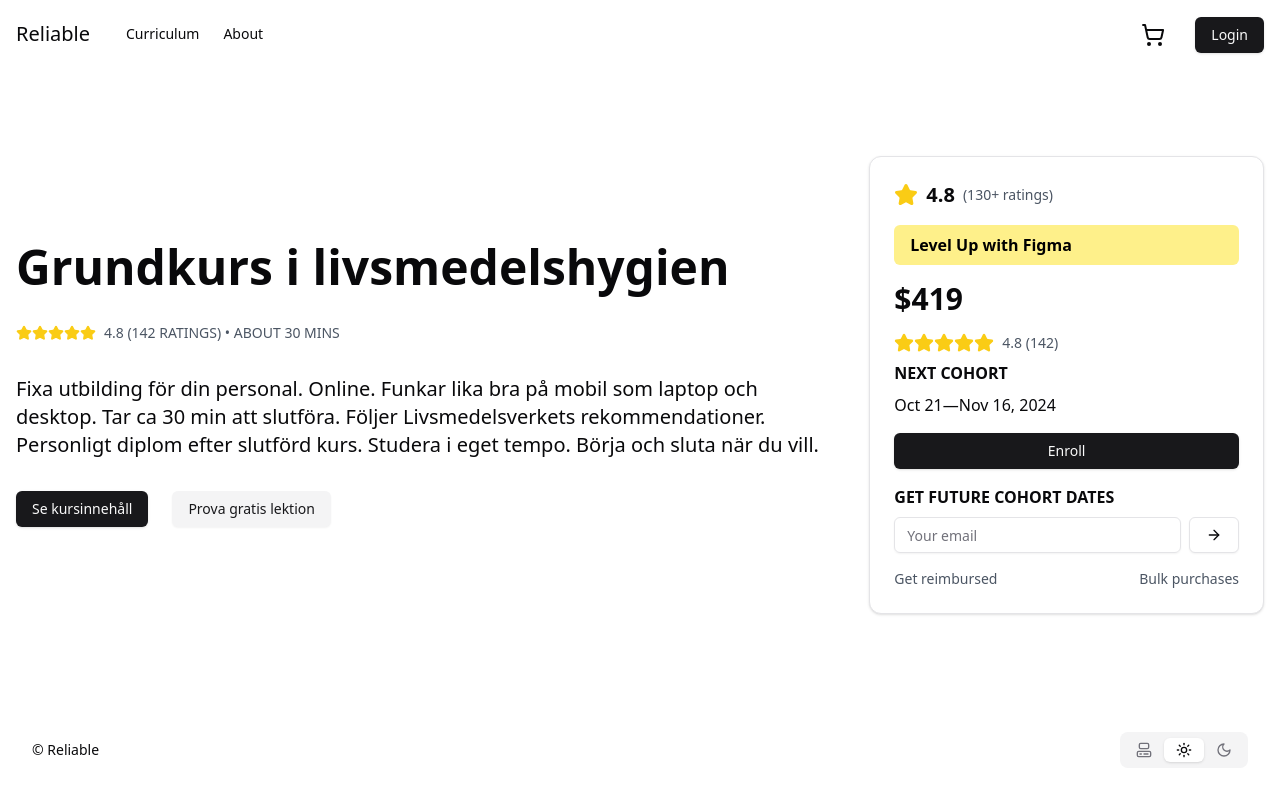
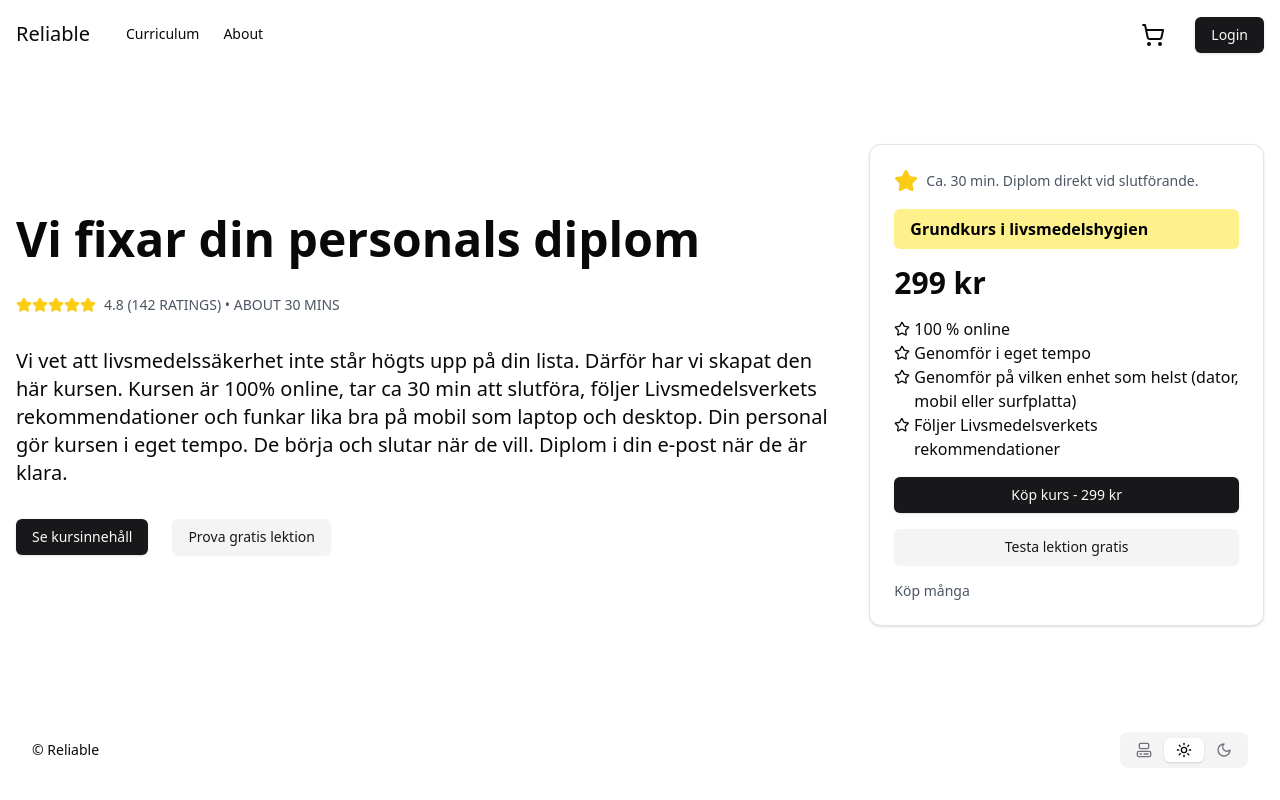
Before and after one commit to evilpaper/reliable, a Next.js app: page / in a window 1280 px wide. Built offline with nearby package versions, Linux system fonts and the light colour scheme.

Commit message:
Finalise course card on two column option

```diff
--- a/src/components/landing/two-column.option.tsx
+++ b/src/components/landing/two-column.option.tsx
@@ -1,5 +1,6 @@
 import { Button } from "@/components/ui/button";
 import { Card, CardContent } from "@/components/ui/card";
+import { Icons } from "@/components/ui/icons";
 import { Input } from "@/components/ui/input";
 import { ArrowRight, Star } from "lucide-react";
 import Image from "next/image";
@@ -10,7 +11,7 @@ export function TwoColumnOption() {
       <div className="grid md:grid-cols-3 gap-8">
         <div className="md:col-span-2 flex flex-col justify-center gap-4">
           <h1 className="text-5xl font-bold mb-4">
-            Grundkurs i livsmedelshygien
+            Vi fixar din personals diplom
           </h1>
           <div className="flex items-center mb-4">
             <div className="flex">
@@ -26,10 +27,12 @@ export function TwoColumnOption() {
             </span>
           </div>
           <p className="text-xl mb-4">
-            Fixa utbilding för din personal. Online. Funkar lika bra på mobil
-            som laptop och desktop. Tar ca 30 min att slutföra. Följer
-            Livsmedelsverkets rekommendationer. Personligt diplom efter slutförd
-            kurs. Studera i eget tempo. Börja och sluta när du vill.
+            Vi vet att livsmedelssäkerhet inte står högts upp på din lista.
+            Därför har vi skapat den här kursen. Kursen är 100% online, tar ca
+            30 min att slutföra, följer Livsmedelsverkets rekommendationer och
+            funkar lika bra på mobil som laptop och desktop. Din personal gör
+            kursen i eget tempo. De börja och slutar när de vill. Diplom i din
+            e-post när de är klara.
           </p>
           <section className="flex gap-6">
             <Button className="w-auto self-start">Se kursinnehåll</Button>
@@ -42,17 +45,17 @@ export function TwoColumnOption() {
           <Card>
             <CardContent className="p-6">
               <div className="flex items-center mb-4">
-                <Star className="w-6 h-6 fill-yellow-400 text-yellow-400 mr-2" />
-                <span className="text-xl font-semibold">4.8</span>
+                <Star className="w-6 h-6 fill-yellow-400 text-yellow-400" />
+                {/* <span className="text-xl font-semibold">4.8</span> */}
                 <span className="text-sm text-gray-600 ml-2">
-                  (130+ ratings)
+                  Ca. 30 min. Diplom direkt vid slutförande.
                 </span>
               </div>
               <div className="bg-yellow-200 text-black font-semibold py-2 px-4 rounded-md mb-4">
-                Level Up with Figma
+                Grundkurs i livsmedelshygien
               </div>
-              <div className="text-3xl font-bold mb-4">$419</div>
-              <div className="flex mb-2">
+              <div className="text-3xl font-bold mb-4">299 kr</div>
+              {/* <div className="flex mb-2">
                 {[...Array(5)].map((_, i) => (
                   <Star
                     key={i}
@@ -60,13 +63,34 @@ export function TwoColumnOption() {
                   />
                 ))}
                 <span className="ml-2 text-sm text-gray-600">4.8 (142)</span>
+              </div> */}
+              <div className="mb-4">
+                {/* <h4 className="font-semibold mb-2">100 % online</h4> */}
+                <div className="flex gap-1">
+                  <Icons.star width={16} />
+                  <p>100 % online</p>
+                </div>
+                <div className="flex gap-1">
+                  <Icons.star width={16} />
+                  <p>Genomför i eget tempo</p>
+                </div>
+                <div className="flex gap-1">
+                  <Icons.star width={16} className="min-w-[16px]" />
+                  <p>
+                    Genomför på vilken enhet som helst (dator, mobil eller
+                    surfplatta)
+                  </p>
+                </div>
+                <div className="flex gap-1">
+                  <Icons.star width={16} />
+                  <p>Följer Livsmedelsverkets rekommendationer</p>
+                </div>
               </div>
-              <div className="mb-4">
-                <h4 className="font-semibold mb-2">NEXT COHORT</h4>
-                <p>Oct 21—Nov 16, 2024</p>
-              </div>
-              <Button className="w-full mb-4">Enroll</Button>
-              <div className="mb-4">
+              <Button className="w-full mb-4">Köp kurs - 299 kr</Button>
+              <Button variant="secondary" className="w-full mb-4">
+                Testa lektion gratis
+              </Button>
+              {/* <div className="mb-4">
                 <h4 className="font-semibold mb-2">GET FUTURE COHORT DATES</h4>
                 <div className="flex">
                   <Input placeholder="Your email" className="mr-2" />
@@ -74,13 +98,10 @@ export function TwoColumnOption() {
                     <ArrowRight className="w-4 h-4" />
                   </Button>
                 </div>
-              </div>
+              </div> */}
               <div className="flex justify-between text-sm">
                 <a href="#" className="text-gray-600 hover:underline">
-                  Get reimbursed
-                </a>
-                <a href="#" className="text-gray-600 hover:underline">
-                  Bulk purchases
+                  Köp många
                 </a>
               </div>
             </CardContent>
```
